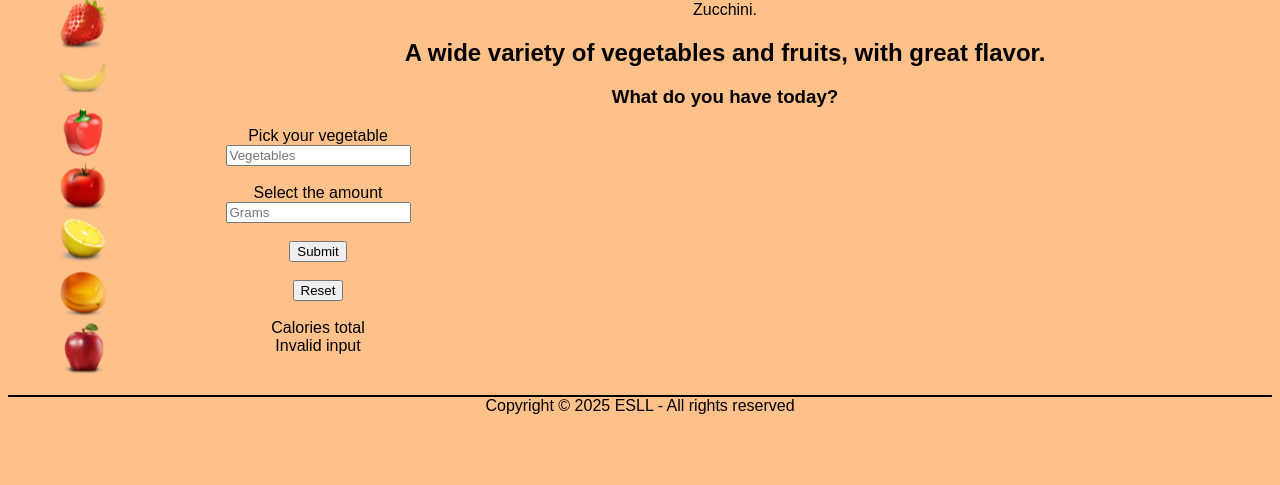
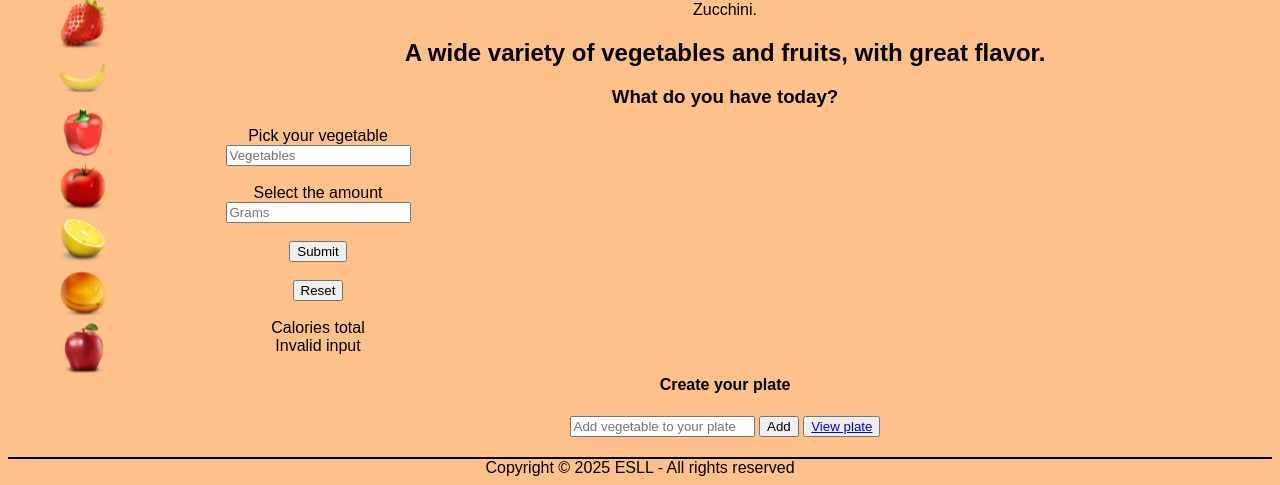
Before and after one commit to DimDeveloper18/Python-Assignment, a Flask app: page /vegetables in a window 1280 px wide. Shown: the part 412-897 px from the top of the page. Before the commit the page ends 826 px from the top, so only its background shows below. Run offline with Flask 3, Linux system fonts and the light colour scheme.

Commit message:
Create plate article, head elements added, form created with input and 2 buttons.

```diff
--- a/templates/vegetables.html
+++ b/templates/vegetables.html
@@ -59,6 +59,14 @@
             </form>
         </p>
     </article>
+    <article>
+        <h4>Create your plate</h4>
+        <form action="{{ url_for("add_to_plate")}}" method="POST">
+            <input id="item" type="text" name="item" placeholder="Add vegetable to your plate">
+            <button type="submit"> Add </button>
+            <button type="submit"><a href="{{url_for('plate_list')}}">View plate</a></button>
+        </form>
+    </article>
     <script src="{{ url_for('static', filename='js/inputs.js')}}"></script>
     </div>
 {% endblock %}
```
